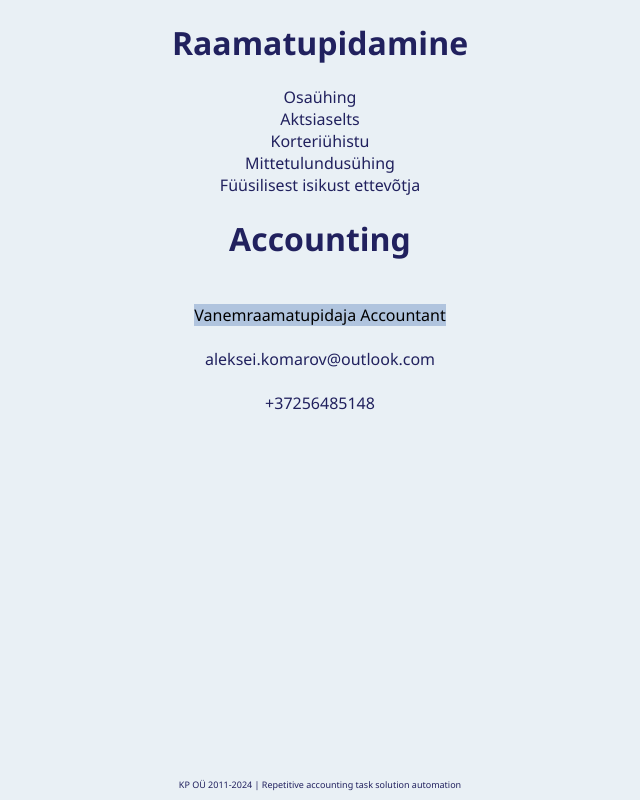
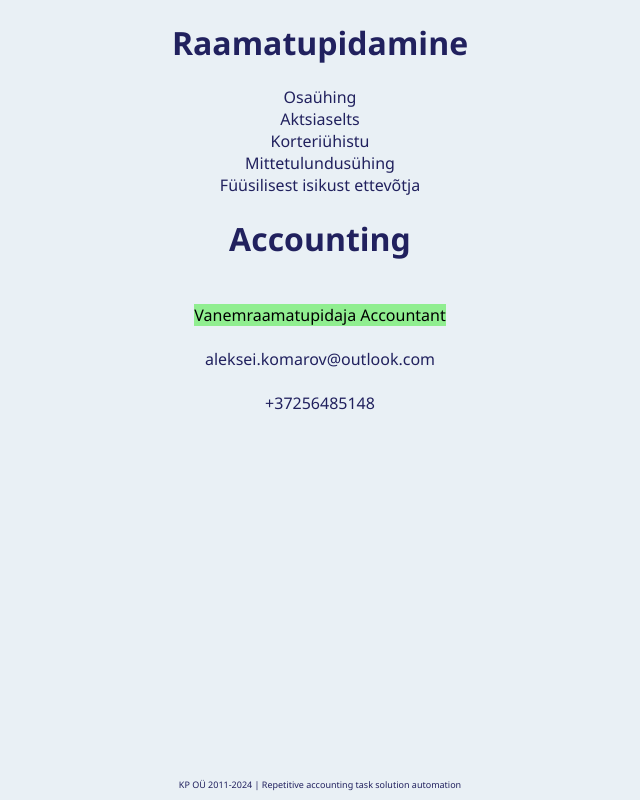
Before and after one commit to alekseikomarov/ratsa, a plain HTML site: page index.html in a window 1280 px wide. Shown: the whole page, without its empty margins (320-960 px from the left). Drawn offline with Linux system fonts and the light colour scheme.

Commit message:
Update style.css

```diff
--- a/style.css
+++ b/style.css
@@ -24,5 +24,5 @@ a{
 }
 
 mark{
-    background-color: lightsteelblue;
+    background-color: lightgreen;
 }
```
